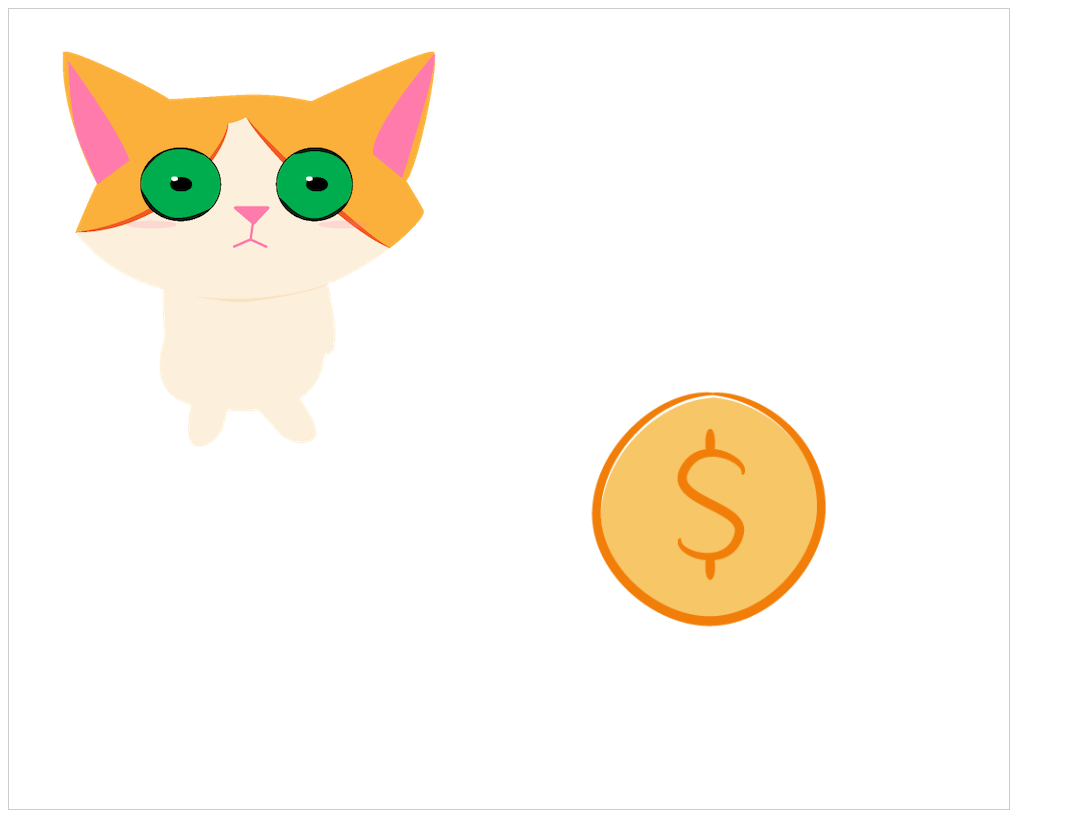
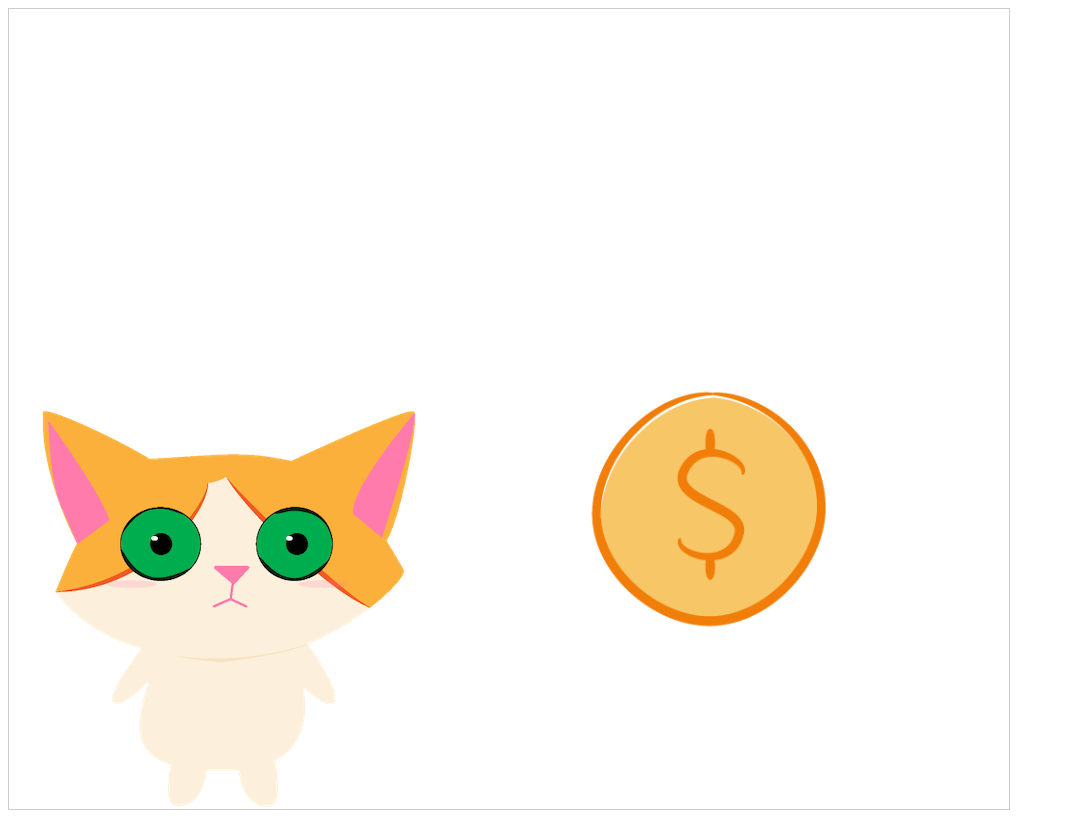
Before and after one commit to shiyaxiao/GO-GET-FISH, a plain HTML site: page index.html in a window 1280 px wide. Shown: the whole page, without its empty margins (0-1065 px from the left). Drawn offline with Linux system fonts and the light colour scheme.

Commit message:
let catA walk - first time

```diff
--- /dev/null
+++ b/assets/js/animationFrame.js
@@ -0,0 +1,39 @@
+class AnimationFrame {
+  isRunning = false;
+
+  _requestID = undefined;
+  fps = 60;
+  _callback = undefined;
+
+  constructor(fps = 60, callback = () => {}) {
+    this.isRunning = false;
+    this._requestID = undefined;
+    this.fps = fps;
+    this._callback = callback;
+  }
+
+  start() {
+    let then = performance.now();
+    const interval = 1000 / this.fps;
+    const tolerance = 0.1;
+
+    const animateLoop = (now) => {
+      this._requestID = window.requestAnimationFrame(animateLoop);
+      const delta = now - then;
+
+      if (delta >= interval - tolerance) {
+        then = now - (delta % interval);
+        this._callback(delta);
+      }
+    };
+
+    this._requestID = window.requestAnimationFrame(animateLoop);
+
+    this.isRunning = true;
+  }
+
+  stop() {
+    window.cancelAnimationFrame(this._requestID);
+    this.isRunning = false;
+  }
+}
--- a/assets/js/catA.js
+++ b/assets/js/catA.js
@@ -1,19 +1,21 @@
 class CatA {
   _image;
-  _x;
-  _y;
+  _x = 20;
+  _y = 0;
   _spriteWidth = 400;
   _spriteHeight = 400;
   _spriteFrames = 9;
   _currentFrames = 0;
-  _spriteX = this._spriteWidth;
-  _spriteY = 0;
 
-  constructor(x, y) {
-    console.log(x, y);
+  _moveX = 10;
 
-    this._x = x;
-    this._y = y;
+  constructor() {
+    this._y = canvas.height - this._spriteHeight;
+
+    this.animation = new AnimationFrame(10, () => this.update());
+    this.animation.start();
+
+    console.log('catA: constructor');
 
     this.loadImages();
   }
@@ -27,11 +29,12 @@ class CatA {
   }
 
   draw() {
-    if (this._currentFrames >= this._spriteFrames - 1) {
-      this._currentFrames = 0;
-    } else {
-      this._currentFrames++;
-    }
+    // if (this._currentFrames >= this._spriteFrames - 1) {
+    //   this._currentFrames = 0;
+    // } else {
+    //   this._currentFrames++;
+    // }
+
     const spriteX = this._spriteWidth * this._currentFrames;
 
     ctx.beginPath();
@@ -46,13 +49,53 @@ class CatA {
       this._spriteWidth,
       this._spriteHeight
     );
+  }
 
-    console.log('cat: draw');
+  update() {
+    console.log('catA:update');
+    this._currentFrames++;
+    if (this._currentFrames % this._spriteFrames == 0) {
+      this._currentFrames = 0;
+    }
+    // if (this._currentFrames >= this._spriteFrames - 1) {
+    //   this._currentFrames = 0;
+    // } else {
+    //   this._currentFrames++;
+    // }
   }
 
   tick() {
-    console.log('catAtick');
+    // console.log('catA: tick');
+    this.draw();
+    // this.update();
+  }
 
-    this.draw();
+  start() {
+    if (this.animation.isRunning === false) {
+      //   setTimeout(() => {
+      this.animation.start();
+      //  }, 500);
+    }
+  }
+
+  stop() {
+    if (this.animation.isRunning === true) {
+      //   setTimeout(() => {
+      this.animation.stop();
+      //   }, 500);
+    }
+  }
+
+  //move catA
+  jumpUp() {
+    console.log('catA: jumpUp');
+    this._x += this._moveX;
+    this.start();
+  }
+
+  jumpDown() {
+    console.log('catA: jumpDown');
+    this._x -= this._moveX;
+    this.start();
   }
 }
--- a/assets/js/index.js
+++ b/assets/js/index.js
@@ -1,7 +1,7 @@
 const canvas = document.querySelector('#drawing');
 const ctx = canvas.getContext('2d');
 
-const catA = new CatA(40, 40);
+const catA = new CatA();
 const coin = new Coin(500, 300);
 
 const tick = () => {
@@ -12,4 +12,24 @@ const tick = () => {
 
   window.requestAnimationFrame(tick);
 };
+
 tick();
+
+function onKeyDown(event) {
+  const key = event.key.toLowerCase();
+
+  if (key === 'w' || key === 'arrowup') {
+    catA.jumpUp();
+  } else if (key === 's' || key === 'arrowright') {
+    catA.jumpDown();
+  }
+}
+
+function onKeyUp(event) {
+//  setTimeout(() => {
+    catA.stop();
+//  }, 500);
+}
+
+document.addEventListener('keydown', onKeyDown);
+document.addEventListener('keyup', onKeyUp);
--- a/index.html
+++ b/index.html
@@ -1,24 +1,17 @@
 <!DOCTYPE html>
 <html lang="en">
   <head>
-    <meta charset="UTF-8">
-    <meta name="viewport" content="width=device-width, initial-scale=1.0">
+    <meta charset="UTF-8" />
+    <meta name="viewport" content="width=device-width, initial-scale=1.0" />
     <title>GO GET FISH</title>
-    <link rel="stylesheet" href="./assets/css/style.css">
+    <link rel="stylesheet" href="./assets/css/style.css" />
   </head>
   <body>
-
-
-
-
-
-
-
     <canvas width="1000" height="800" id="drawing"></canvas>
     <script src="./assets/js/coin.js"></script>
     <script src="./assets/js/fish.js"></script>
     <script src="./assets/js/catA.js"></script>
+    <script src="./assets/js/animationFrame.js"></script>
     <script src="./assets/js/index.js"></script>
-
   </body>
 </html>
```
Also changed, not shown: assets/js/coin.js (+3 -4 lines). Lines whose indentation alone changed are shown as unchanged.
